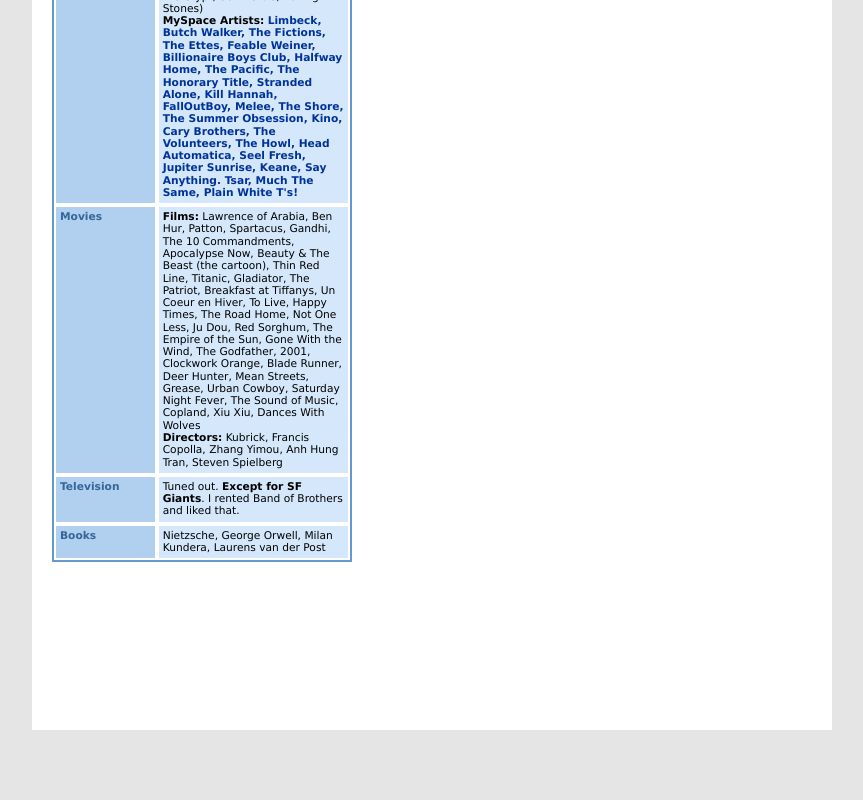
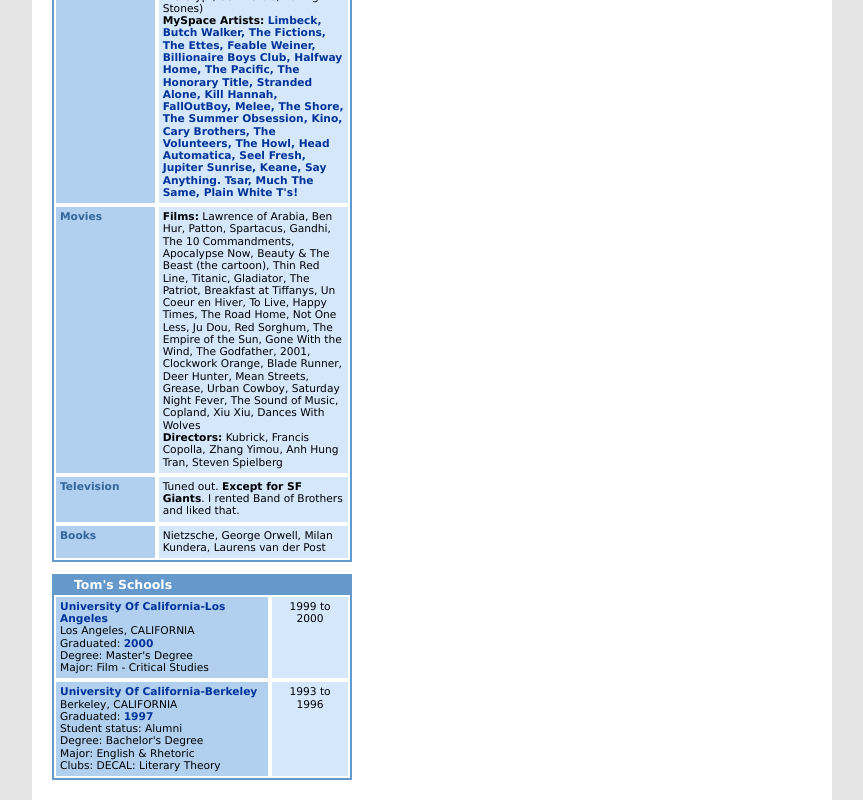
Before and after one commit to juliajessica/myspace-clone, a website built with webpack: page src/index.html in a window 1280 px wide. Shown: the part 2270-3070 px from the top of the page, without its empty margins (208-1071 px from the left). Before the commit the page ends 3000 px from the top, so only its background shows below. Built offline with nearby package versions, Linux system fonts and the light colour scheme.

Commit message:
add toms school

```diff
--- a/src/index.html
+++ b/src/index.html
@@ -112,8 +112,38 @@
               <p>Nietzsche, George Orwell, Milan Kundera, Laurens van der Post</p>
             </div>
           </div>
+        </div>
+        <br>
+        <div class="user-details">
+          <h3>Tom's Schools</h3>
+          <div class="interest-row">
+            <div class="school">
+              <p><strong><span style="color: #003399;">University Of California-Los Angeles</span></strong>
+              <p>Los Angeles, CALIFORNIA</p>
+              <p>Graduated: <strong><span style="color: #003399;">2000</span></strong></p>
+              <p>Degree: Master's Degree</p>
+              <p>Major: Film - Critical Studies</p>
+            </div>
+            <div class="school-description">
+              <p>1999 to 2000</p>
+            </div>
+          </div>
+          <div class="interest-row">
+            <div class="school">
+              <p><strong><span style="color: #003399;">University Of California-Berkeley</span></strong>
+              <p>Berkeley, CALIFORNIA</p>
+              <p>Graduated: <strong><span style="color: #003399;">1997</span></strong> </p>
+              <p>Student status: Alumni</p>
+              <p>Degree: Bachelor's Degree</p>
+              <p>Major: English &amp; Rhetoric</p>
+              <p>Clubs: DECAL: Literary Theory</p>
+            </div>
+            <div class="school-description">
+              <p>1993 to 1996</p>
+            </div>
+          </div>
+        </div>
 
-        </div>
 
 
         </div>
--- a/src/styles.css
+++ b/src/styles.css
@@ -182,7 +182,7 @@
   font-size: 8pt;
   color: #000000;
   font-weight: normal;
-  height: 3000px;
+  height: 100%;
 }
 
 p {
@@ -421,3 +421,31 @@
   background-color: rgb(213, 232, 251);
   border: 2px solid white;
 }
+
+.user-details {
+  border: 2px solid #6599cc;
+}
+
+.user-details h3 {
+  background-color: #6599cc;
+  color: white;
+  margin: 0px;
+  padding-left: 20px;
+  padding-top: 2px;
+  padding-bottom: 2px;
+}
+
+.school {
+  padding: 4px;
+  width: 300px;
+  background-color: rgb(177, 208, 240);
+  border: 2px solid white;
+}
+
+.school-description {
+  padding: 4px;
+  width: 100px;
+  background-color: rgb(213, 232, 251);
+  border: 2px solid white;
+  text-align: center;
+}
```
